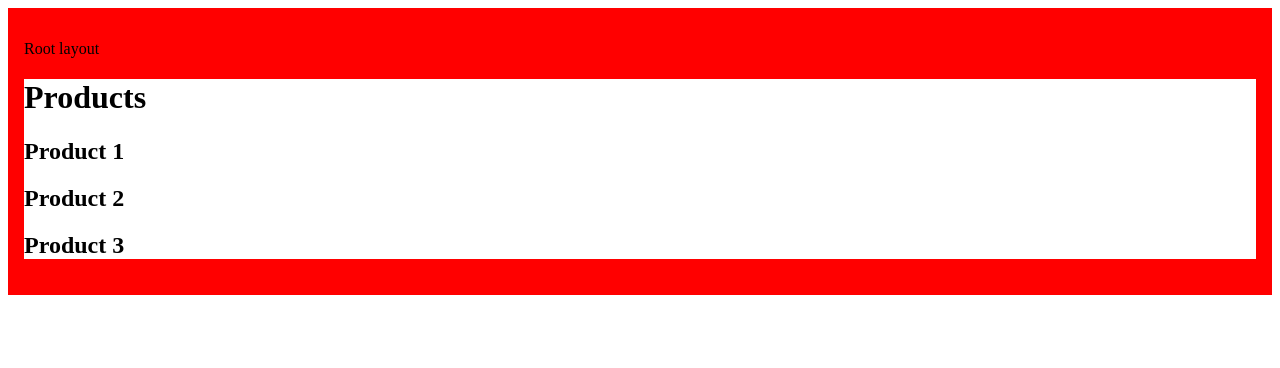
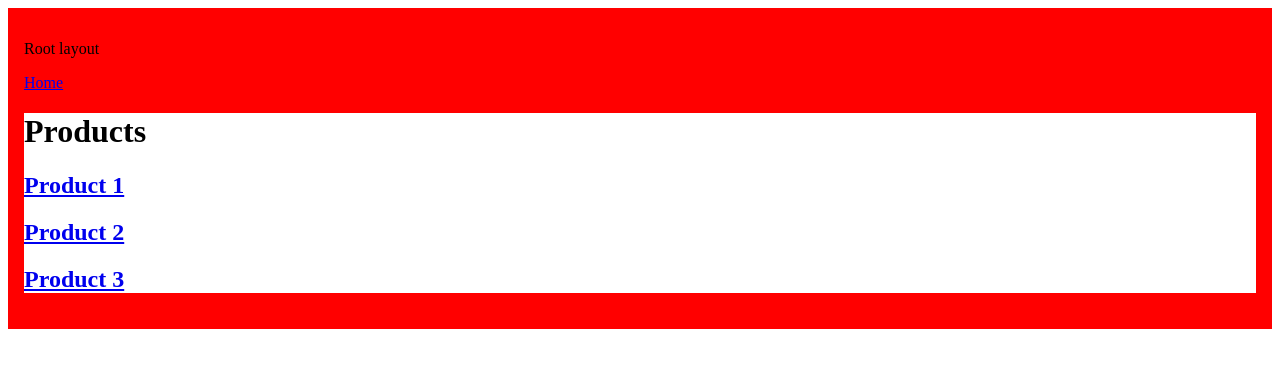
Before and after one commit to AmmarHazem/nextjs-hello-world, a Next.js app: page /products in a window 1280 px wide. Shown: the top 368 px of the page. Built offline with nearby package versions, Linux system fonts and the light colour scheme.

Commit message:
display active link

```diff
--- a/src/app/layout.tsx
+++ b/src/app/layout.tsx
@@ -1,4 +1,5 @@
 import { Metadata } from "next";
+import Link from "next/link";
 
 export const metadata: Metadata = {
   title: {
@@ -14,6 +15,7 @@ export default function RootLayout({ children }: { children: React.ReactNode })
       <body>
         <div style={{ padding: "1rem", backgroundColor: "red" }}>
           <p>Root layout</p>
+          <Link href={"/"}>Home</Link>
           <div style={{ backgroundColor: "white" }}>{children}</div>
         </div>
       </body>
--- a/src/app/page.tsx
+++ b/src/app/page.tsx
@@ -13,6 +13,7 @@ import {
 } from "@xyflow/react";
 import { useCallback, useState } from "react";
 import "@xyflow/react/dist/style.css";
+import Link from "next/link";
 
 interface NodeModel {
   id: string;
@@ -49,6 +50,8 @@ export default function HomePage() {
   return (
     <>
       <h1>Welcome Home</h1>
+      <Link href={"blog"}>Blog</Link>
+      <Link href={"/products"}>Products</Link>
       <div style={{ width: "100%  ", height: "600px", border: "1px solid green" }}>
         <ReactFlow
           nodes={nodes}
--- a/src/app/products/page.tsx
+++ b/src/app/products/page.tsx
@@ -1,12 +1,19 @@
+import Link from "next/link";
 import { FC } from "react";
 
 const ProductsListPage: FC = () => {
   return (
     <div>
       <h1>Products</h1>
-      <h2>Product 1</h2>
-      <h2>Product 2</h2>
-      <h2>Product 3</h2>
+      <Link href={`/products/1`}>
+        <h2>Product 1</h2>
+      </Link>
+      <Link href={`/products/2`}>
+        <h2>Product 2</h2>
+      </Link>
+      <Link href={`/products/3`}>
+        <h2>Product 3</h2>
+      </Link>
     </div>
   );
 };
```
Also changed, not shown: src/app/(auth)/layout.tsx (added, +31 -0 lines).
